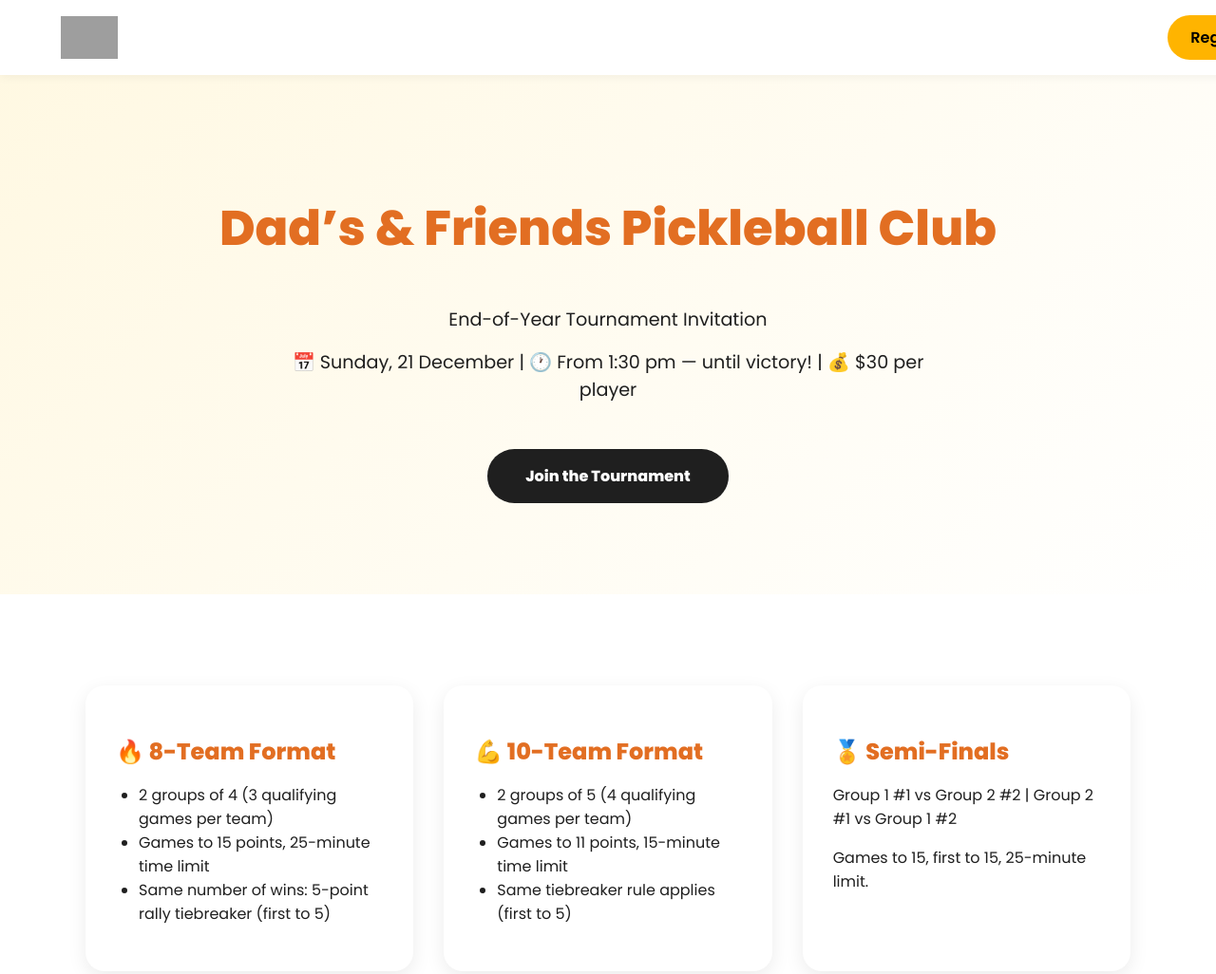
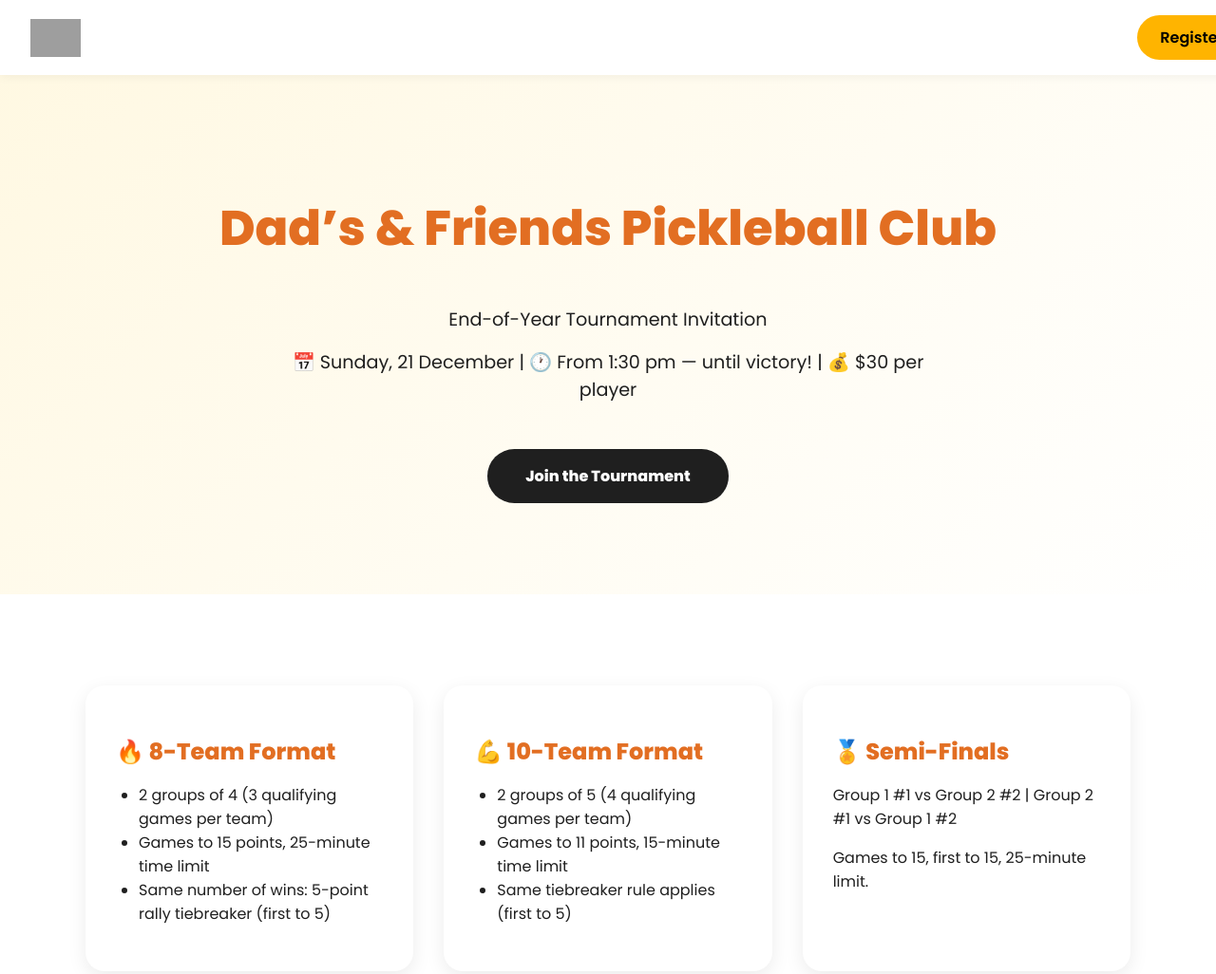
Before and after one commit to Ermyl/DadsAndFriendsTournament, a plain HTML site: page index.html in a window 1280 px wide. Shown: the top 1026 px of the page at 95% size. Drawn offline with Linux system fonts and the light colour scheme; grey boxes are pictures that could not be loaded.

Commit message:
Update index.html

```diff
--- a/index.html
+++ b/index.html
@@ -16,7 +16,7 @@
   display: flex;
   justify-content: space-between;
   align-items: center;
-      padding: 1rem 4rem;
+  padding: 1rem 2rem; /* was 4rem */
   position: fixed;
   top: 0;
   width: 100%;
@@ -25,8 +25,9 @@
   z-index: 10;
 }
 header img {
-      height: 45px;
+  height: 40px; /* was 45px */
 }
+
     header a {
       text-decoration: none;
       background: #ffb400;
```
Lines whose indentation alone changed are shown as unchanged.
